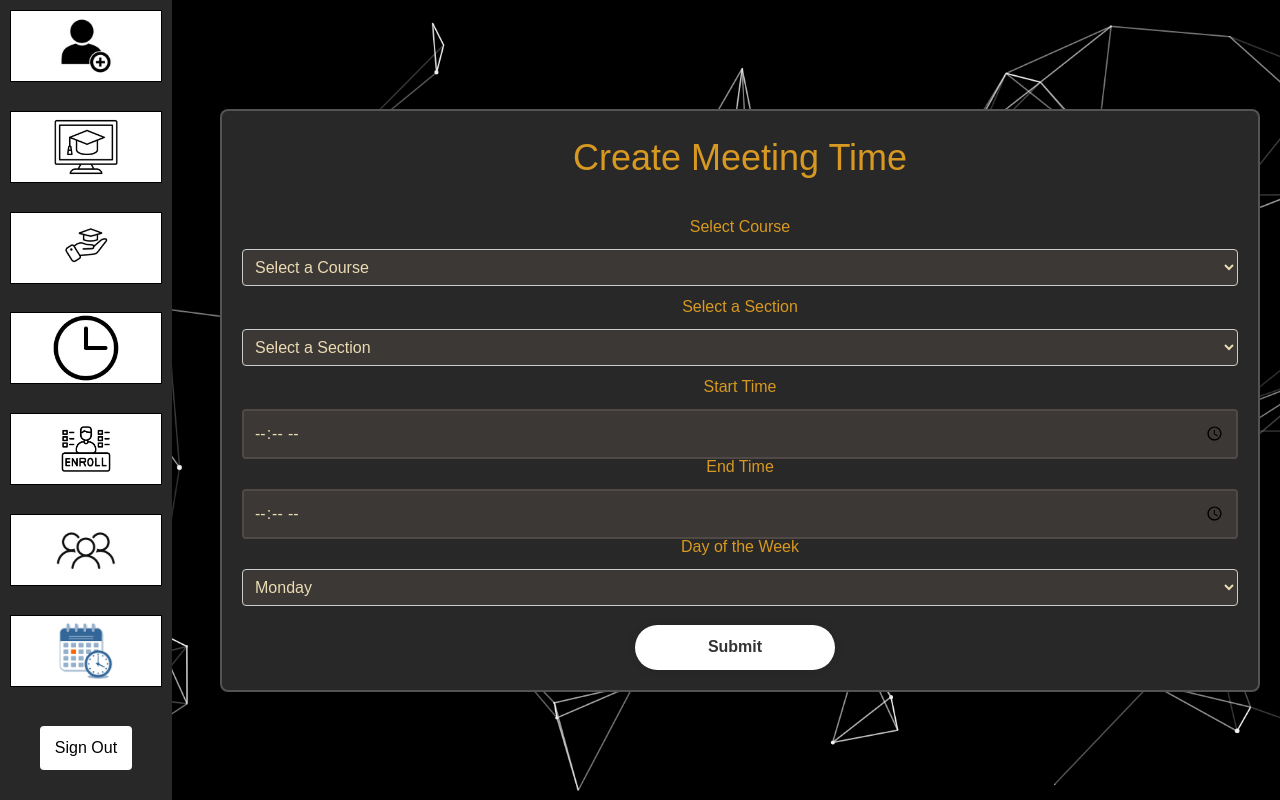
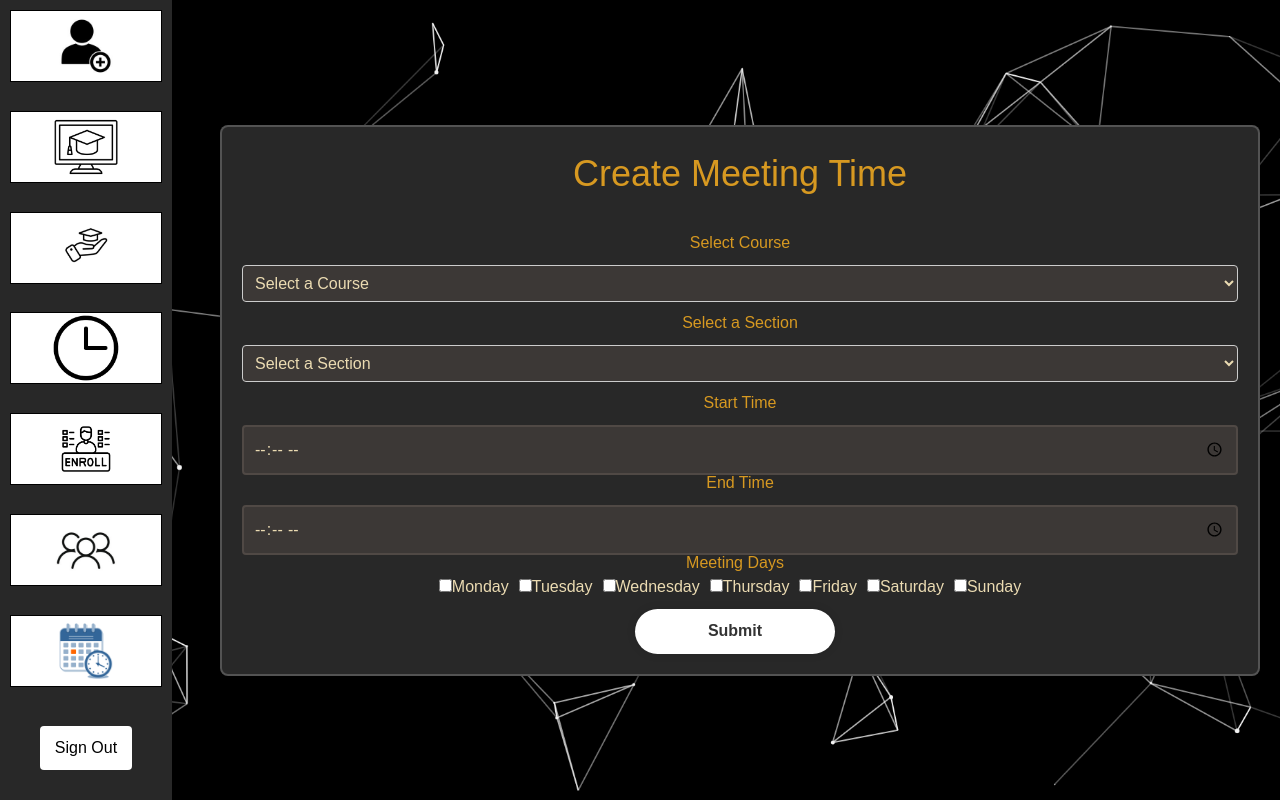
Before and after one commit to papengav/attendance-app, a React (Create React App) app in the folder loginfrontend/: page /layout/createMeetingTime in a window 1280 px wide. Built offline with nearby package versions, Linux system fonts and the light colour scheme.

Commit message:
added Dr. Shi's requests

```diff
--- a/loginfrontend/src/Pages/CreateCourseForm/CreateCourse.jsx
+++ b/loginfrontend/src/Pages/CreateCourseForm/CreateCourse.jsx
@@ -13,6 +13,18 @@ const CreateCourse = () => {
     // State hooks for managing course name and JWT
     const [name, setName] = useState(''); // State for storing the course name input
     const [jwt, setJwt] = useState(''); // State for storing the JWT token
+    const [feedbackMessage, setFeedbackMessage] = useState('');
+    const [isError, setIsError] = useState(false);
+
+    useEffect(() => {
+        if (feedbackMessage) {
+            const timer = setTimeout(() => {
+                setFeedbackMessage('');
+            }, 5000);  // Clears feedback after 5 seconds
+
+            return () => clearTimeout(timer);
+        }
+    }, [feedbackMessage]);
 
     // Effect hook to get the JWT token from cookies when the component mounts
     useEffect(() => {
@@ -42,13 +54,13 @@ const CreateCourse = () => {
             }
             return response.json(); // Parse the JSON response
         })
-        .then(data => {
-            console.log('Course created:', data); // Log the success data for debugging
-            alert('Course Created Successfully'); // Show a success message to the user
+        .then(() => {
+            setFeedbackMessage(`Course created successfully!`);
+            setIsError(false);
         })
         .catch(error => {
-            console.error('Failed to create course:', error); // Log the error if the request fails
-            alert('Failed to create course: ' + error.message); // Show an error message to the user
+            setFeedbackMessage(`Error creating course: ${error.message}`);
+            setIsError(true);
         });
     };
 
@@ -57,6 +69,11 @@ const CreateCourse = () => {
         <div className='wrapper'>
             <form onSubmit={handleSubmit}>
                 <h1>Create Course</h1>
+                {feedbackMessage && (
+                <div className={`feedback-message ${isError ? 'error-message' : 'success-message'}`}>
+                    {feedbackMessage}
+                </div>
+                )}
                 <div className='input-box'>
                     <h2>Course Name</h2>
                     <input
--- a/loginfrontend/src/Pages/CreateMeetingtime/CreateMeetingTime.css
+++ b/loginfrontend/src/Pages/CreateMeetingtime/CreateMeetingTime.css
@@ -0,0 +1,5 @@
+.day-checkbox {
+    display: inline-block;
+    margin-right: 10px; /* Space out the checkboxes horizontally */
+    font-size: 16px; /* Larger text for better readability */
+}
--- a/loginfrontend/src/Pages/CreateMeetingtime/CreateMeetingTimeForm.jsx
+++ b/loginfrontend/src/Pages/CreateMeetingtime/CreateMeetingTimeForm.jsx
@@ -19,6 +19,20 @@ const CreateMeetingTime = () => {
     const [sections, setSections] = useState([]);
     const [courses, setCourses] = useState([]);
     const [courseId, setCourseId] = useState('');
+    const [feedbackMessage, setFeedbackMessage] = useState('');
+    const [isError, setIsError] = useState(false);
+    const [daysOfWeek, setDaysOfWeek] = useState([]);
+
+// Handler for checkbox changes
+    const handleDayChange = (day) => {
+        setDaysOfWeek(prevDays => {
+            if (prevDays.includes(day)) {
+                return prevDays.filter(d => d !== day); // Remove day if already included
+            } else {
+                return [...prevDays, day]; // Add day if not included
+            }
+        });
+    };
 
     // Options for the day of the week dropdown
     const options = [
@@ -31,11 +45,15 @@ const CreateMeetingTime = () => {
         { label: "Sunday", value: 1 },
     ];
 
-    // Function to update course ID and fetch sections for that course
-    const setNewCourseId = (newCourseId) => {
-        setCourseId(newCourseId);
-        if (newCourseId) fetchSectionsByCourseId(newCourseId);
-    };
+    useEffect(() => {
+        if (feedbackMessage) {
+            const timer = setTimeout(() => {
+                setFeedbackMessage('');
+            }, 5000);  // Clears feedback after 5 seconds
+
+            return () => clearTimeout(timer);
+        }
+    }, [feedbackMessage]);
 
     // Fetch JWT from cookies when component mounts
     useEffect(() => {
@@ -57,35 +75,10 @@ const CreateMeetingTime = () => {
         }
     }, [jwtToken]);
 
-    // Handler for form submission
-    const handleSubmit = (e) => {
-        e.preventDefault(); // Prevent default form submission action
-        const meetingTime = { startTime, endTime, dayOfWeek, sectionId }; // Gather form data into an object
-        console.log('Submitting meeting time:', meetingTime); // Log the meeting time data for debugging
-
-        // Perform a POST request to create a new meeting time
-        fetch('http://localhost:8080/meetingtimes', {
-            method: "POST",
-            headers: {
-                "Content-Type": "application/json",
-                "Authorization": "Bearer " + jwtToken // Include JWT token in the Authorization header
-            },
-            body: JSON.stringify(meetingTime) // Convert meeting time data to JSON string
-        })
-        .then(response => {
-            if (!response.ok) {
-                throw new Error('Failed to create meeting time'); // Handle HTTP errors
-            }
-            return response.json(); // Parse JSON response
-        })
-        .then(data => {
-            console.log('Meeting Time created:', data); // Log success message
-            alert('Meeting Time Created Successfully'); // Show success alert
-        })
-        .catch(error => {
-            console.error('Failed to create meeting time:', error); // Log errors
-            alert('Failed to create meeting time: ' + error.message); // Show error alert
-        });
+    // Function to update course ID and fetch sections for that course
+    const setNewCourseId = (newCourseId) => {
+        setCourseId(newCourseId);
+        if (newCourseId) fetchSectionsByCourseId(newCourseId);
     };
 
     // Async function to fetch courses from backend
@@ -133,11 +126,47 @@ const CreateMeetingTime = () => {
         }
     };
 
+    const handleSubmit = (e) => {
+        e.preventDefault();
+        daysOfWeek.forEach(day => {
+            const meetingTime = { startTime, endTime, dayOfWeek: day, sectionId };
+            console.log('Submitting meeting time:', meetingTime);
+
+            fetch('http://localhost:8080/meetingtimes', {
+                method: "POST",
+                headers: {
+                    "Content-Type": "application/json",
+                    "Authorization": "Bearer " + jwtToken
+                },
+                body: JSON.stringify(meetingTime)
+            })
+            .then(response => {
+                if (!response.ok) {
+                    throw new Error('Failed to create meeting time');
+                }
+                return response.json();
+            })
+            .then(() => {
+                setFeedbackMessage(prev => prev + `Meeting time created successfully for ${day}!\n`);
+                setIsError(false);
+            })
+            .catch(error => {
+                setFeedbackMessage(`Error creating meeting time: ${error.message}`);
+                setIsError(true);
+            });
+        });
+    };
+
     // JSX to render the form UI
     return (
         <div className='wrapper'>
             <form onSubmit={handleSubmit}>
                 <h1>Create Meeting Time</h1>
+                {feedbackMessage && (
+                <div className={`feedback-message ${isError ? 'error-message' : 'success-message'}`}>
+                    {feedbackMessage}
+                </div>
+                )}
                 <div className='input-box'>
                     <h2>Select Course</h2>
                     <select value={courseId} onChange={(e) => setNewCourseId(e.target.value)} required className="form-select">
@@ -174,15 +203,22 @@ const CreateMeetingTime = () => {
                         required
                     />
                 </div>
-                <div className='input-box'>
-                    <h2>Day of the Week</h2>
-                    <select onChange={(e) => setDayOfWeek(e.target.value)} className="form-select">
-                        {options.map((option, index) => (
-                            <option key={index} value={option.value}>{option.label}</option> // Map options to dropdown items
-                        ))}
-                    </select>
+                <div className='day-checkbox'>
+                    <h2>Meeting Days</h2>
+                    {options.map((option) => (
+                        <label key={option.value} className="day-checkbox">
+                            <input
+                                type="checkbox"
+                                checked={daysOfWeek.includes(option.value)}
+                                onChange={() => handleDayChange(option.value)}
+                            />
+                            {option.label}
+                        </label>
+                    ))}
                 </div>
-                <button type='submit'>Submit</button>
+                <div>
+                    <button type='submit'>Submit</button>
+                </div>
             </form>
         </div>
     );
--- a/loginfrontend/src/Pages/CreateSectionForm/CreateSection.jsx
+++ b/loginfrontend/src/Pages/CreateSectionForm/CreateSection.jsx
@@ -18,6 +18,18 @@ const CreateSection = () => {
     const [professors, setProfessors] = useState([]); // State to store professors fetched from the API
     const [courses, setCourses] = useState([]); // State to store courses fetched from the API
     const [jwtToken, setJwtToken] = useState(''); // State to store the JWT token
+    const [feedbackMessage, setFeedbackMessage] = useState('');
+    const [isError, setIsError] = useState(false);
+
+    useEffect(() => {
+        if (feedbackMessage) {
+            const timer = setTimeout(() => {
+                setFeedbackMessage('');
+            }, 5000);  // Clears feedback after 5 seconds
+
+            return () => clearTimeout(timer);
+        }
+    }, [feedbackMessage]);
 
     // Fetch JWT from cookies when component mounts
     useEffect(() => {
@@ -94,10 +106,12 @@ const CreateSection = () => {
             return response.json();
         })
         .then(() => {
-            alert('Section Created Successfully'); // Show success message
+            setFeedbackMessage(`Section created successfully!`);
+            setIsError(false);
         })
         .catch(error => {
-            alert('Error creating section: ' + error.message); // Show error message
+            setFeedbackMessage(`Error creating section: ${error.message}`);
+            setIsError(true);
         });
     };
 
@@ -106,6 +120,11 @@ const CreateSection = () => {
         <div className='wrapper'>
             <form onSubmit={handleSubmit}>
                 <h1>Create Section</h1>
+                {feedbackMessage && (
+                <div className={`feedback-message ${isError ? 'error-message' : 'success-message'}`}>
+                    {feedbackMessage}
+                </div>
+                )}
                 <div className='input-box'>
                     <h2>Input Room Number</h2>
                     <input type="text" placeholder="001A" value={roomNum} onChange={(e) => setRoomNumber(e.target.value)} required />
--- a/loginfrontend/src/Pages/CreateUserForm/CreateUser.jsx
+++ b/loginfrontend/src/Pages/CreateUserForm/CreateUser.jsx
@@ -28,8 +28,18 @@ function CreateUser() {
     const [lastName, setLastName] = useState("");
     const [studentCardId, setCardId] = useState("");
     const [jwtToken, setJwtToken] = useState(""); // JWT for auth
-    const [confirmationMessage, setConfirmationMessage] = useState('');
-    const [errorMessage, setErrorMessage] = useState('');
+    const [feedbackMessage, setFeedbackMessage] = useState('');
+    const [isError, setIsError] = useState(false);
+
+    useEffect(() => {
+        if (feedbackMessage) {
+            const timer = setTimeout(() => {
+                setFeedbackMessage('');
+            }, 5000);  // Clears feedback after 5 seconds
+
+            return () => clearTimeout(timer);
+        }
+    }, [feedbackMessage]);
 
     // Fetch the JWT token when the component mounts and set it to state
     useEffect(() => {
@@ -61,12 +71,12 @@ function CreateUser() {
                 return response.json();
             })
             .then(data => {
-                setConfirmationMessage('User successfully created!');
-                console.log("User created", data);
+                setFeedbackMessage(`User created successfully!`);
+                setIsError(false);
             })
             .catch(error => {
-                setErrorMessage('Failed to create user: ' + error.message);
-                console.error("Failed to create user", error);
+                setFeedbackMessage(`Error creating user: ${error.message}`);
+                setIsError(true);
             });
     };
 
@@ -75,7 +85,11 @@ function CreateUser() {
         <div className="wrapper">
             <form onSubmit={handleSubmit}>
                 <h1>Create User</h1>
-                <div className="confirmation-message">{confirmationMessage}</div>
+                {feedbackMessage && (
+                <div className={`feedback-message ${isError ? 'error-message' : 'success-message'}`}>
+                    {feedbackMessage}
+                </div>
+                )}
                 <div className="input-box">
                     <h2>Select User Type</h2>
                     <select onChange={(e) => setRoleId(e.target.value)} className="form-select">
--- a/loginfrontend/src/Pages/LoginForm/LoginForm.jsx
+++ b/loginfrontend/src/Pages/LoginForm/LoginForm.jsx
@@ -3,7 +3,7 @@
 //Purpose: Frontend page for users to login. Currently the home page.
 
 // Import necessary React components and hooks, styles, and other utilities
-import React, { useState } from 'react';
+import React, { useState, useEffect } from 'react';
 import './LoginForm.css'; // Styles specific to the LoginForm
 import { FaUser, FaLock } from "react-icons/fa"; // Icons for user interface
 import Cookies from "universal-cookie"; // Library to manage cookies
@@ -17,6 +17,18 @@ const LoginForm = () => {
     const [username, setUsername] = useState(''); // State for username input
     const [password, setPassword] = useState(''); // State for password input
     const [jwtToken, setJwtToken] = useState(''); // State for storing the JWT token
+    const [feedbackMessage, setFeedbackMessage] = useState('');
+    const [isError, setIsError] = useState(false);
+
+    useEffect(() => {
+        if (feedbackMessage) {
+            const timer = setTimeout(() => {
+                setFeedbackMessage('');
+            }, 5000);  // Clears feedback after 5 seconds
+
+            return () => clearTimeout(timer);
+        }
+    }, [feedbackMessage]);
 
     /**
      * Handles the click event of the login form submission.
@@ -42,7 +54,9 @@ const LoginForm = () => {
             if (response.status !== 404 && contentType && contentType.includes('application/json')) {
                 return response.json(); // Process the JSON response
             } else {
-                alert('Incorrect login credentials'); // Notify user of incorrect credentials
+                // Update feedback message on failure
+                setFeedbackMessage(`Error logging in!`);
+                setIsError(true);
                 throw new Error('Login failed: incorrect credentials.');
             }
         })
@@ -53,6 +67,8 @@ const LoginForm = () => {
             console.log("User Logged In", token);
             setJwtToken(token); // Update state with the JWT token
             cookies.set("jwt_authorization", token, { path: '/' }); // Store JWT token in cookies
+            setFeedbackMessage('Login successful!');
+            setIsError(false);
 
             if(role == 1){
                 window.location.href = "/layout"
@@ -65,7 +81,8 @@ const LoginForm = () => {
                 window.location.href = "/studentView"
             }
         }).catch(error => {
-            console.log(error);
+            setFeedbackMessage(`Login failed: ${error.message}`);
+            setIsError(true);
         })
     };
 
@@ -74,6 +91,11 @@ const LoginForm = () => {
         <div className='wrapper'>
             <form onSubmit={handleClick}>
                 <h1>Login</h1>
+                {feedbackMessage && (
+                <div className={`feedback-message ${isError ? 'error-message' : 'success-message'}`}>
+                    {feedbackMessage}
+                </div>
+                )}
                 <div className='input-box'>
                     <input
                         type="text"
```
Also changed, not shown: loginfrontend/src/Components/Styles/GruvboxTheme.css (+18 -0 lines), loginfrontend/src/Pages/CreateUserForm/CreateUser.css (+0 -8 lines).
